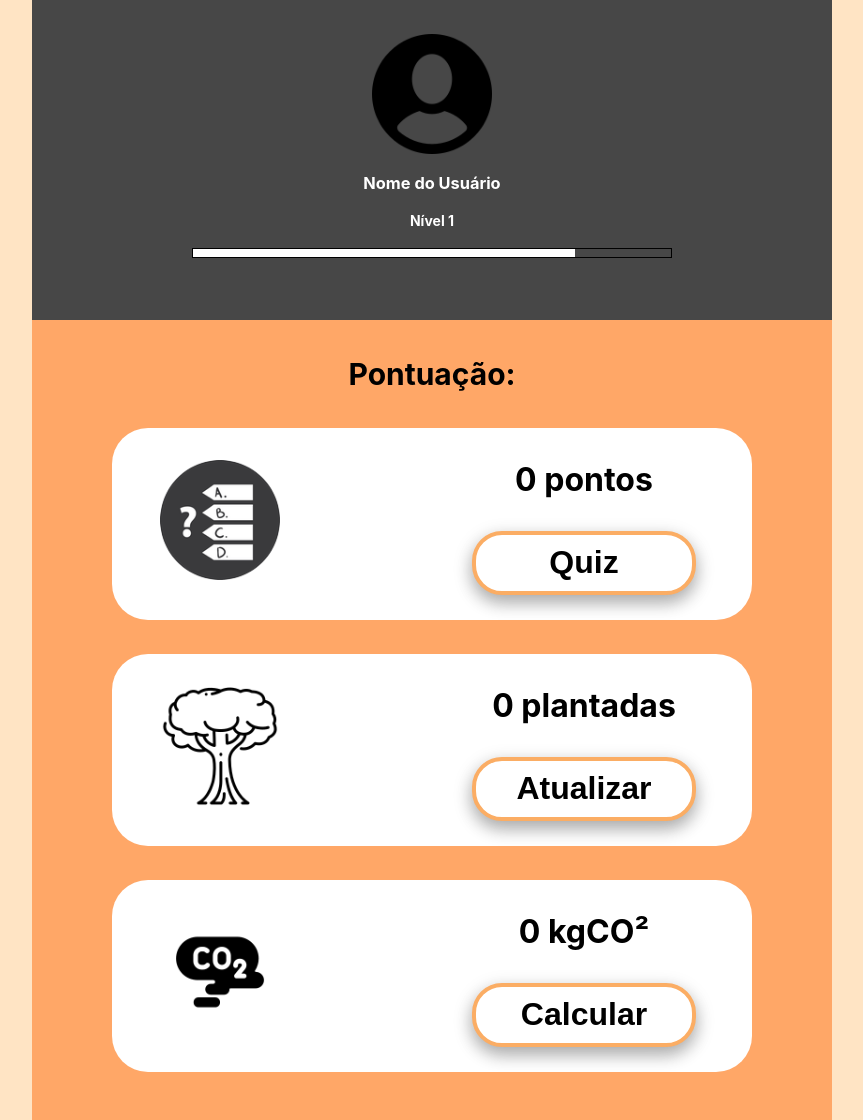
After one commit to MarcosGuedess/PI_2Semestre, a PHP site: page /perfil_usuario.php in a window 1280 px wide. The commit adds this page. Shown: the whole page, without its empty margins (208-1071 px from the left). Run offline with PHP 8.4, Linux system fonts and the light colour scheme.

Commit message:
add php calc + perfil

```diff
--- a/Codagem/Calculadora/estilo_calculadora.css
+++ b/Codagem/Calculadora/estilo_calculadora.css
@@ -127,7 +127,7 @@ input{
     margin-top: 2rem;
     color: #000000;
     font-weight: bold;
-    font-size: 2rem;
+    font-size: 1rem;
     transition-duration: 0.4s;
     background: #FFFFFF;
     border: 4px solid #FBAD64;
--- /dev/null
+++ b/Codagem/Calculadora/estilo_perfil.css
@@ -0,0 +1,96 @@
+body{
+    margin-top: 0;
+    margin-bottom: 0;
+    margin-left: 0;
+    margin-right: 0;
+    background-color: bisque;
+    font-family: 'Inter', sans-serif;
+    font-style: normal;
+    font-size: 14px;
+    font-weight: bold;
+}
+
+.user{
+    margin: auto;
+    height: 20rem;
+    width: 50rem;
+    background: #474747;
+}
+
+.user_photo{
+    text-align: center;
+}
+
+.info_user{
+    text-align: center;
+    color: white;
+}
+
+.progress_bar{
+    margin-left: 10rem;
+    margin-right: 10rem;
+    border: 1px solid black;
+}
+
+
+.user_status{
+    background: #FFA767;
+    margin: auto;
+    height: 50rem;
+    width: 50rem;
+}
+
+
+.pontu_title{
+    text-align: center;
+    font-family: 'Inter';
+    font-style: bold;
+    font-weight: 600;
+    font-size: 20px;
+    line-height: 24px;
+}
+
+
+.div_status{
+    background: #FFFFFF;
+    border-radius: 36px;
+    height: 12rem;
+    margin-left: 5rem;
+    margin-right: 5rem;
+    display: flex;
+}
+
+.img_sts{
+    margin-left: 3rem;
+    margin-top: 2rem;
+    margin-bottom: 2rem;
+}
+
+.pont_sts{
+    margin-left: 30%;
+}
+
+.title_stts{
+    font-size: 2rem;
+    text-align: center;
+}
+
+button{
+    text-align: center;
+    color: #000000;
+    font-weight: bold;
+    font-size: 2rem;
+    transition-duration: 0.4s;
+    background: #FFFFFF;
+    border: 4px solid #FBAD64;
+    box-sizing: border-box;
+    width: 14rem;
+    height: 4rem;
+    border-radius: 30px;
+    box-shadow: 0 8px 16px 0 rgba(0,0,0,0.2), 0 6px 20px 0 rgba(0,0,0,0.19);
+}
+
+button:hover{
+    background: #000000;
+    color: white;
+}
--- /dev/null
+++ b/Codagem/Calculadora/perfil_usuario.php
@@ -0,0 +1,84 @@
+<?php
+    $nivel = 1;
+    $exp = 80;
+    $arvore = 0;
+    $pont_quiz = 0;
+    $media_co2 = 0;
+?>
+
+<!DOCTYPE html>
+<html>
+
+  <head>
+    <meta charset="utf-8">
+    <title>Perfil Usuário</title>
+    <link rel="stylesheet" href="estilo_perfil.css">
+  </head>
+
+  <body>
+    <div class="user">
+        <br><br>
+        <div class="user_photo">
+            <img src="images_calculadora/user.png" width=120 height=120>
+        </div>
+
+        <div class="info_user">
+            <h3>Nome do Usuário</h3>
+            <h4>Nível <?php echo $nivel; ?></h4>
+
+            <div class="progress_bar">
+                <div class="inside_bar" style="height: .5rem;
+                                               background-color:white;
+                                               width: <?php echo $exp; ?>%;">
+                </div>
+            </div>
+
+        </div>
+
+    </div>
+
+    <div class="user_status">
+        <br>
+        <div class="pontu_title">
+            <h2>Pontuação:<h3>
+        </div>
+
+        <br>
+        <div class="div_status">
+            <div class="img_sts">
+                <img src="images_calculadora/quiz.png" width=120 height=120>
+            </div>
+
+            <div class="pont_sts">
+                <p class="title_stts"><?php echo $pont_quiz?> pontos</p>
+                <button>Quiz</button>
+            </div>
+        </div>
+        <br> <br>
+        <div class="div_status">
+            <div class="img_sts">
+                <img src="images_calculadora/arvore.png" width=120 height=120>
+            </div>
+
+            <div class="pont_sts">
+                  <p class="title_stts"><?php echo $arvore?> plantadas</p>
+                  <button>Atualizar</button>
+            </div>
+        </div>
+        <br> <br>
+        <div class="div_status">
+            <div class="img_sts">
+                <img src="images_calculadora/co22.png" width=120 height=120>
+            </div>
+
+            <div class="pont_sts">
+                  <p class="title_stts"><?php echo $media_co2?> kgCO²</p>
+                  <a href="calculadora_1.php"><button>Calcular</button>
+            </div>
+        </div>
+
+    </div>
+
+  </body>
+
+</html>
```
Also changed, not shown: Codagem/Calculadora/calculadora_1.php (+9 -5 lines), Codagem/Calculadora/calculadora_2.php (+11 -5 lines), Codagem/Calculadora/calculadora_3.php (+12 -4 lines), Codagem/Calculadora/calculadora_4.php (+7 -0 lines), Codagem/Calculadora/calculadora_result.php (+11 -0 lines), Codagem/Calculadora/images_calculadora/arvore.png (added), Codagem/Calculadora/images_calculadora/arvore_1.png (added), Codagem/Calculadora/images_calculadora/co2.png (added), Codagem/Calculadora/images_calculadora/co22.png (added), Codagem/Calculadora/images_calculadora/quiz.png (added), Codagem/Calculadora/images_calculadora/user.png (added).
